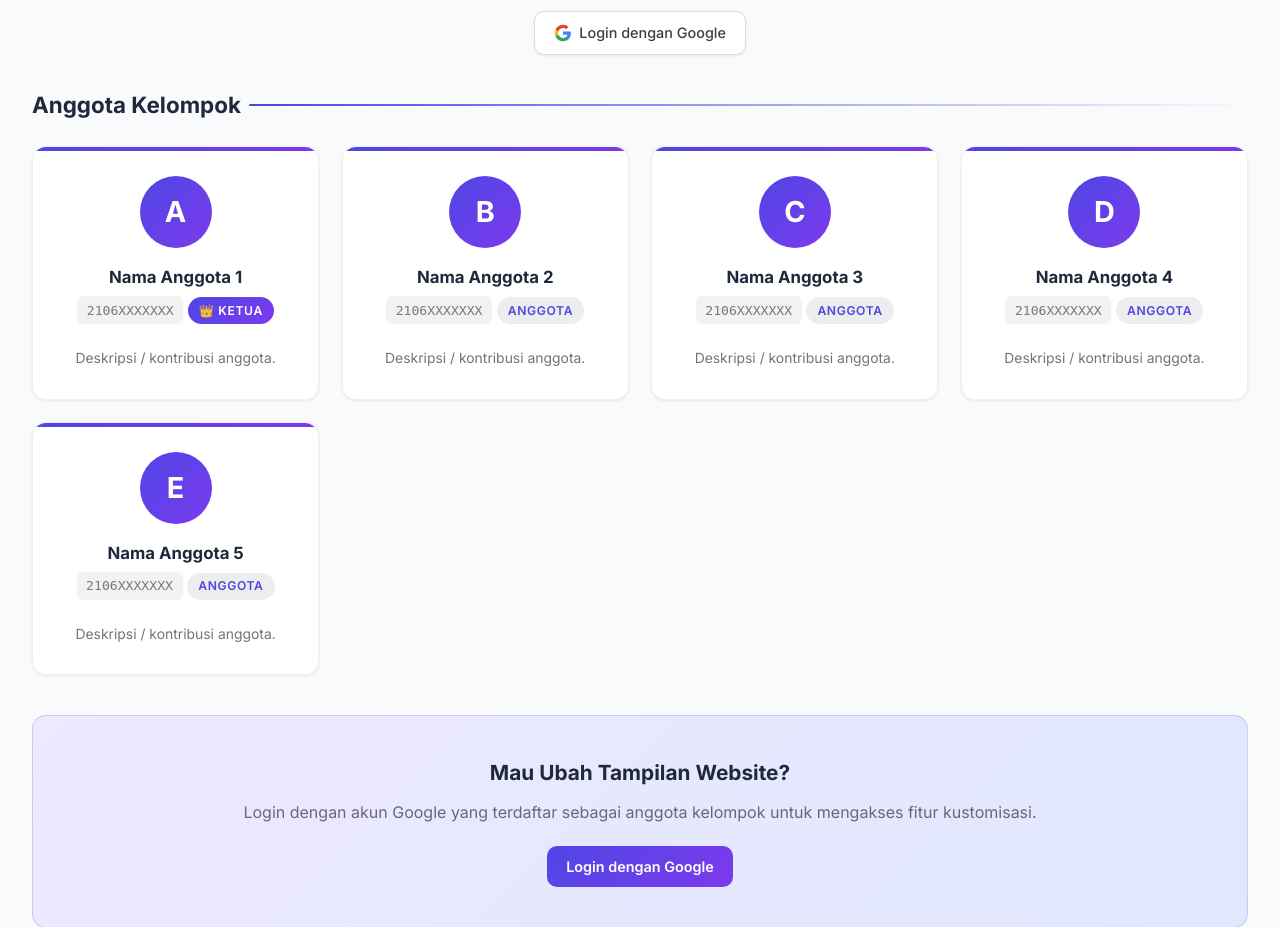
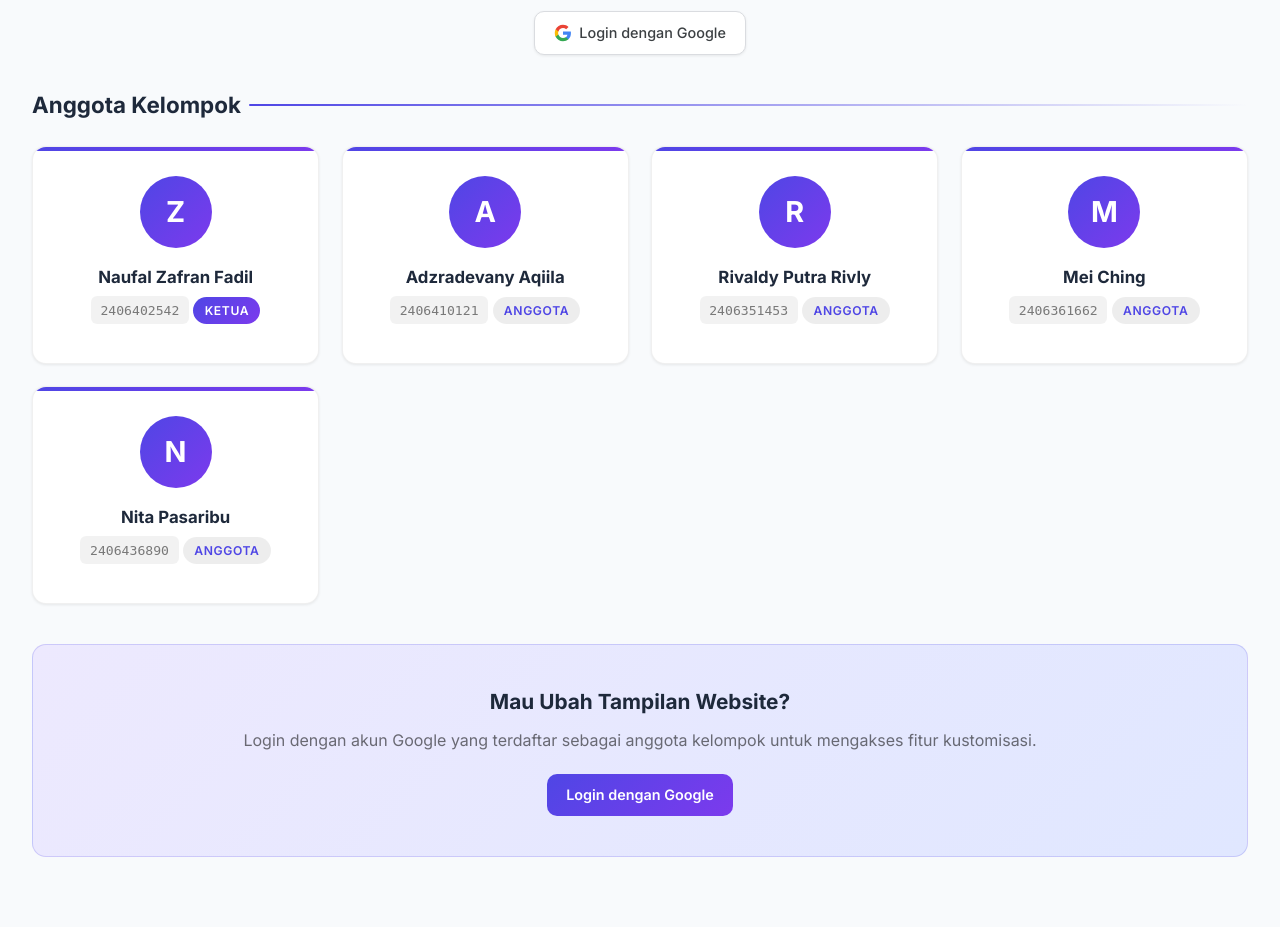
Before and after one commit to pkpl-mie-ayam-bakso/tugas-2, a Django app: page / in a window 1280 px wide. Shown: the part 412-1339 px from the top of the page. Run offline with Django 5.2, Linux system fonts and the light colour scheme; data comes from the database, SQL or seed files in the repository; parts of the project's set-up code (start-up, migrations or seed data) failed here and were passed over.

Commit message:
Add HTTP 403

```diff
--- a/main/templates/account/logout.html
+++ b/main/templates/account/logout.html
@@ -3,7 +3,7 @@
 <head>
   <meta charset="UTF-8"/>
   <meta name="viewport" content="width=device-width, initial-scale=1.0"/>
-  <title>Logout | Kelompok Tugas 2</title>
+  <title>Logout | Tugas Kelompok 2</title>
   <link href="https://fonts.googleapis.com/css2?family=Inter:wght@400;600;700;800&display=swap" rel="stylesheet">
   <style>
     *, *::before, *::after { box-sizing:border-box; margin:0; padding:0; }
@@ -115,7 +115,6 @@
 <div class="blob blob-2"></div>
 
 <div class="card">
-  <div class="icon-wrap">🚪</div>
   <h1>Konfirmasi Logout</h1>
   <p>Apakah kamu yakin ingin keluar dari <strong>Kelompok Tugas 2</strong>?</p>
 
@@ -123,7 +122,7 @@
     <form method="post" action="{% url 'account_logout' %}">
       {% csrf_token %}
       <button type="submit" class="btn btn-danger" style="width:100%;">
-        🚪 Ya, Logout Sekarang
+        Ya, Logout Sekarang
       </button>
     </form>
     <a href="/" class="btn btn-cancel">← Batal, Kembali ke Beranda</a>
--- a/main/templates/index.html
+++ b/main/templates/index.html
@@ -249,7 +249,7 @@
     <div class="auth-notice">
       Login dengan akun Google anggota kelompok untuk mengubah tampilan.
     </div>
-    <a href="{% url 'socialaccount_signup' %}" class="btn btn-google">
+    <a href="{% url 'google_login' %}" class="btn btn-google">
       <svg viewBox="0 0 24 24" width="18" height="18">
         <path d="M22.56 12.25c0-.78-.07-1.53-.2-2.25H12v4.26h5.92c-.26 1.37-1.04 2.53-2.21 3.31v2.77h3.57c2.08-1.92 3.28-4.74 3.28-8.09z" fill="#4285F4"/>
         <path d="M12 23c2.97 0 5.46-.98 7.28-2.66l-3.57-2.77c-.98.66-2.23 1.06-3.71 1.06-2.86 0-5.29-1.93-6.16-4.53H2.18v2.84C3.99 20.53 7.7 23 12 23z" fill="#34A853"/>
@@ -261,139 +261,53 @@
   {% endif %}
 </section>
 
-<!-- INFO KELOMPOK -->
-<!-- <section style="margin-bottom:2.5rem;">
-  <h2 class="section-title">📋 Info Kelompok</h2>
-  <div class="info-grid">
-    <div class="info-item">
-      <div class="info-label">Nama Kelompok</div>
-      <div class="info-value">Kelompok 01</div>
-    </div>
-    <div class="info-item">
-      <div class="info-label">Mata Kuliah</div>
-      <div class="info-value">Pengantar Keamanan Perangkat Lunak</div>
-    </div>
-    <div class="info-item">
-      <div class="info-label">Semester</div>
-      <div class="info-value">Genap 2025/2026</div>
-    </div>
-    <div class="info-item">
-      <div class="info-label">Topik</div>
-      <div class="info-value">Authentication &amp; Authorization</div>
-    </div>
-  </div>
-</section> -->
-
 <!-- ANGGOTA -->
 <section style="margin-bottom:2.5rem;">
   <h2 class="section-title">Anggota Kelompok</h2>
   <div class="members-grid">
 
     <div class="member-card">
-      <div class="member-avatar">A</div>
-      <div class="member-name">Nama Anggota 1</div>
-      <div class="member-npm">2106XXXXXXX</div>
-      <span class="member-role role-ketua">👑 Ketua</span>
-      <p class="member-desc">Deskripsi / kontribusi anggota.</p>
+      <div class="member-avatar">Z</div>
+      <div class="member-name">Naufal Zafran Fadil</div>
+      <div class="member-npm">2406402542</div>
+      <span class="member-role role-ketua">Ketua</span>
+      <!-- <p class="member-desc">Deskripsi / kontribusi anggota.</p> -->
     </div>
 
     <div class="member-card">
-      <div class="member-avatar">B</div>
-      <div class="member-name">Nama Anggota 2</div>
-      <div class="member-npm">2106XXXXXXX</div>
+      <div class="member-avatar">A</div>
+      <div class="member-name">Adzradevany Aqiila</div>
+      <div class="member-npm">2406410121</div>
       <span class="member-role role-anggota">Anggota</span>
-      <p class="member-desc">Deskripsi / kontribusi anggota.</p>
+      <!-- <p class="member-desc">Deskripsi / kontribusi anggota.</p> -->
     </div>
 
     <div class="member-card">
-      <div class="member-avatar">C</div>
-      <div class="member-name">Nama Anggota 3</div>
-      <div class="member-npm">2106XXXXXXX</div>
+      <div class="member-avatar">R</div>
+      <div class="member-name">Rivaldy Putra Rivly</div>
+      <div class="member-npm">2406351453</div>
       <span class="member-role role-anggota">Anggota</span>
-      <p class="member-desc">Deskripsi / kontribusi anggota.</p>
+      <!-- <p class="member-desc">Deskripsi / kontribusi anggota.</p> -->
     </div>
 
     <div class="member-card">
-      <div class="member-avatar">D</div>
-      <div class="member-name">Nama Anggota 4</div>
-      <div class="member-npm">2106XXXXXXX</div>
+      <div class="member-avatar">M</div>
+      <div class="member-name">Mei Ching</div>
+      <div class="member-npm">2406361662</div>
       <span class="member-role role-anggota">Anggota</span>
-      <p class="member-desc">Deskripsi / kontribusi anggota.</p>
+      <!-- <p class="member-desc">Deskripsi / kontribusi anggota.</p> -->
     </div>
 
     <div class="member-card">
-      <div class="member-avatar">E</div>
-      <div class="member-name">Nama Anggota 5</div>
-      <div class="member-npm">2106XXXXXXX</div>
+      <div class="member-avatar">N</div>
+      <div class="member-name">Nita Pasaribu</div>
+      <div class="member-npm">2406436890</div>
       <span class="member-role role-anggota">Anggota</span>
-      <p class="member-desc">Deskripsi / kontribusi anggota.</p>
+      <!-- <p class="member-desc">Deskripsi / kontribusi anggota.</p> -->
     </div>
 
   </div>
 </section>
-
-<!-- TECH STACK -->
-<!-- <section style="margin-bottom:2.5rem;">
-  <h2 class="section-title">🛠️ Tech Stack</h2>
-  <div class="tech-grid">
-    <div class="tech-chip">🐍 Python 3.12</div>
-    <div class="tech-chip">🟩 Django 4.2+</div>
-    <div class="tech-chip">🔐 OAuth 2.0</div>
-    <div class="tech-chip">🔵 Google Identity</div>
-    <div class="tech-chip">📦 django-allauth</div>
-    <div class="tech-chip">🗄️ SQLite</div>
-    <div class="tech-chip">🎨 Pure CSS</div>
-  </div>
-</section> -->
-
-<!-- ALUR OAUTH -->
-<!-- <section style="margin-bottom:2.5rem;">
-  <h2 class="section-title">🔄 Alur OAuth 2.0</h2>
-  <div class="flow-steps">
-    <div class="flow-step">
-      <div class="step-number">1</div>
-      <div class="step-content">
-        <h4>User Klik "Login dengan Google"</h4>
-        <p>Browser diarahkan ke endpoint <code>/accounts/google/login/</code> milik django-allauth.</p>
-      </div>
-    </div>
-    <div class="flow-step">
-      <div class="step-number">2</div>
-      <div class="step-content">
-        <h4>Redirect ke Google Authorization Server</h4>
-        <p>Allauth membangun URL dengan <code>client_id</code>, <code>scope</code>, dan <code>redirect_uri</code>, lalu redirect ke Google.</p>
-      </div>
-    </div>
-    <div class="flow-step">
-      <div class="step-number">3</div>
-      <div class="step-content">
-        <h4>User Memberi Izin di Google</h4>
-        <p>Google menampilkan halaman consent. Jika disetujui, Google mengirim <code>authorization_code</code> ke server.</p>
-      </div>
-    </div>
-    <div class="flow-step">
-      <div class="step-number">4</div>
-      <div class="step-content">
-        <h4>Server Tukar Code → Access Token</h4>
-        <p>Django menukar <code>code</code> dengan <code>access_token</code> menggunakan <code>client_secret</code> (server-side, aman).</p>
-      </div>
-    </div>
-    <div class="flow-step">
-      <div class="step-number">5</div>
-      <div class="step-content">
-        <h4>Verifikasi Identitas &amp; Buat Sesi</h4>
-        <p>Allauth mengambil profil dari Google API, membuat/login akun Django, lalu membuat session cookie.</p>
-      </div>
-    </div>
-    <div class="flow-step">
-      <div class="step-number">6</div>
-      <div class="step-content">
-        <h4>Otorisasi Berbasis Email</h4>
-        <p>Server cek apakah <code>user.email</code> ada di <code>ALLOWED_MEMBER_EMAILS</code>. Jika ya → bisa kustomisasi. Jika tidak → hanya bisa melihat.</p>
-      </div>
-    </div>
-  </div>
-</section> -->
 
 <!-- CTA -->
 {% if not user.is_authenticated %}
--- a/main/views.py
+++ b/main/views.py
@@ -1,5 +1,6 @@
 from django.shortcuts import render, redirect
 from django.contrib import messages
+from django.http import HttpResponseForbidden
 from django_ratelimit.decorators import ratelimit
 from .models import SiteSettings
 from .forms import SiteSettingsForm
@@ -27,7 +28,7 @@ def customize(request):
     if not request.user.is_authenticated:
         log_audit_event('FAILED_AUTH', request, success=False)
         messages.error(request, 'Kamu harus login terlebih dahulu.')
-        return redirect('/')
+        return HttpResponseForbidden('Akses ditolak. Silakan login untuk melanjutkan.')
 
     # AUTHORIZATION CHECK
     if not _is_group_member(request):
@@ -41,7 +42,7 @@ def customize(request):
             request,
             'Akses ditolak. Hanya anggota kelompok yang dapat mengubah tampilan.'
         )
-        return redirect('/')
+        return HttpResponseForbidden('Akses ditolak. Silakan login untuk melanjutkan.')
 
     site_cfg = SiteSettings.get_settings()
 
```
